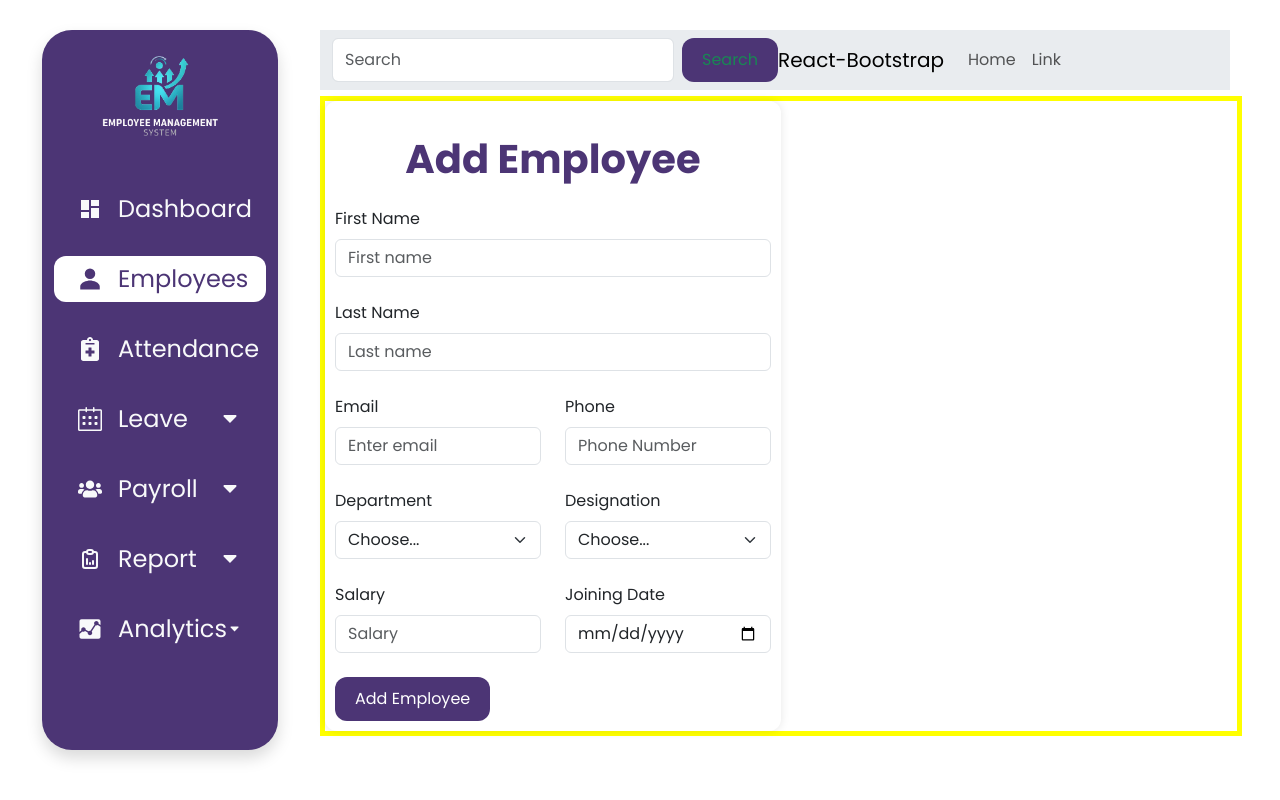
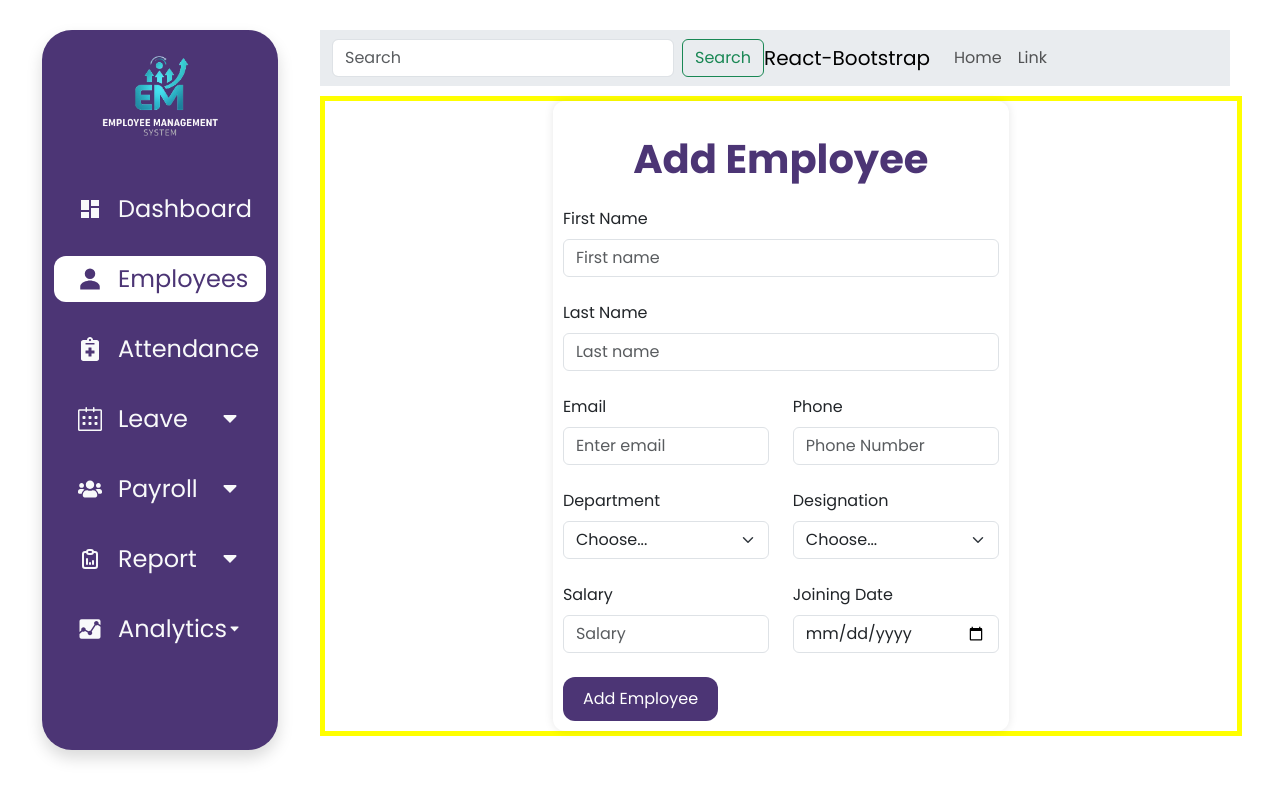
Before and after one commit to arabictech/ems, a React (Create React App) app in the folder frontend/: page /employee in a window 1280 px wide. Built offline with nearby package versions, Linux system fonts and the light colour scheme.

Commit message:
emp form create

```diff
--- a/frontend/src/App.css
+++ b/frontend/src/App.css
@@ -42,10 +42,11 @@ body {
   box-shadow: 0 0 10px rgba(0, 0, 0, 0.1);
   /* margin: 20px 0; */
   width: 50%;
+  margin: auto;
   display: flex;
   justify-content: center;
 }
-.btn{
+.btn1{
   background-color: #4c3575;
   border: none;
   border-radius: 12px;
--- a/frontend/src/Components/Employees.jsx
+++ b/frontend/src/Components/Employees.jsx
@@ -75,7 +75,7 @@ const Employee = () => {
                         </Form.Group>
                     </Row>
 
-                    <Button className='btn' variant="primary" type="submit">
+                    <Button className='btn1' variant="primary" type="submit">
                         Add Employee
                     </Button>
                 </Form>
```
